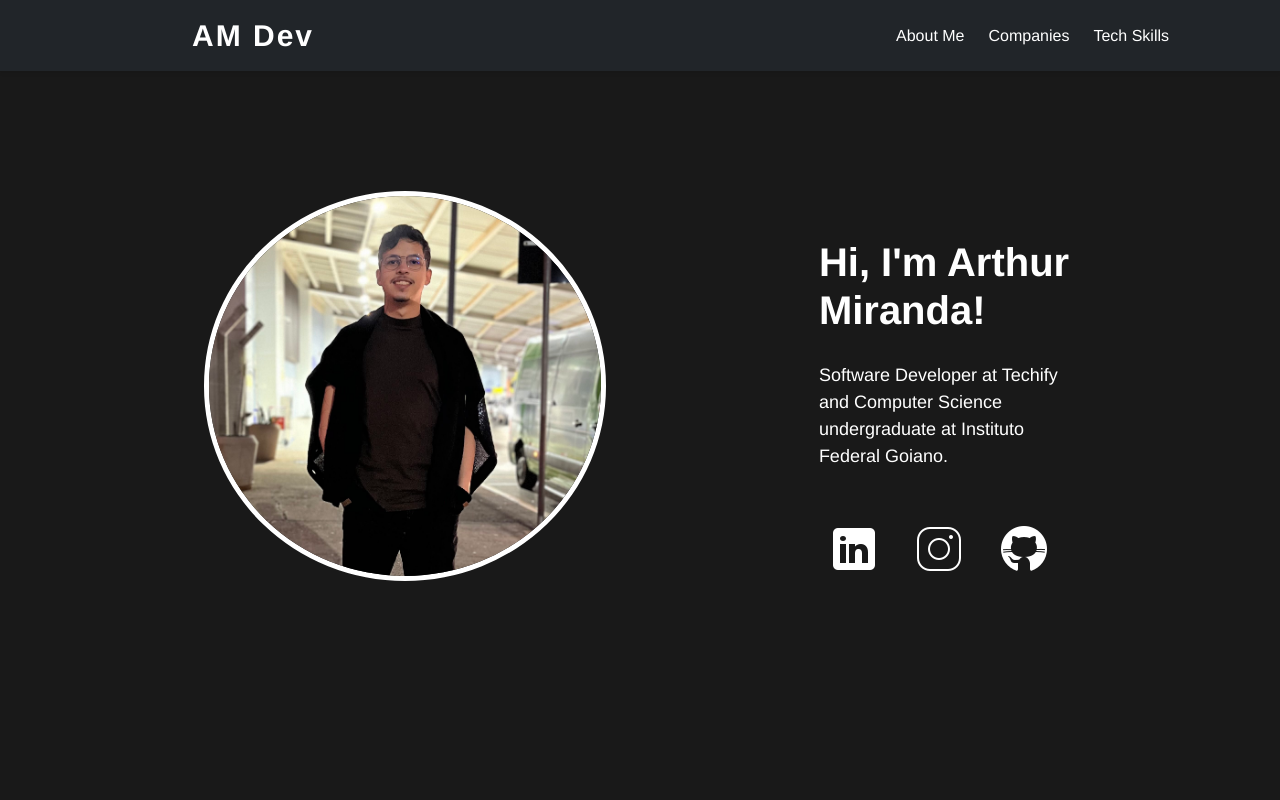
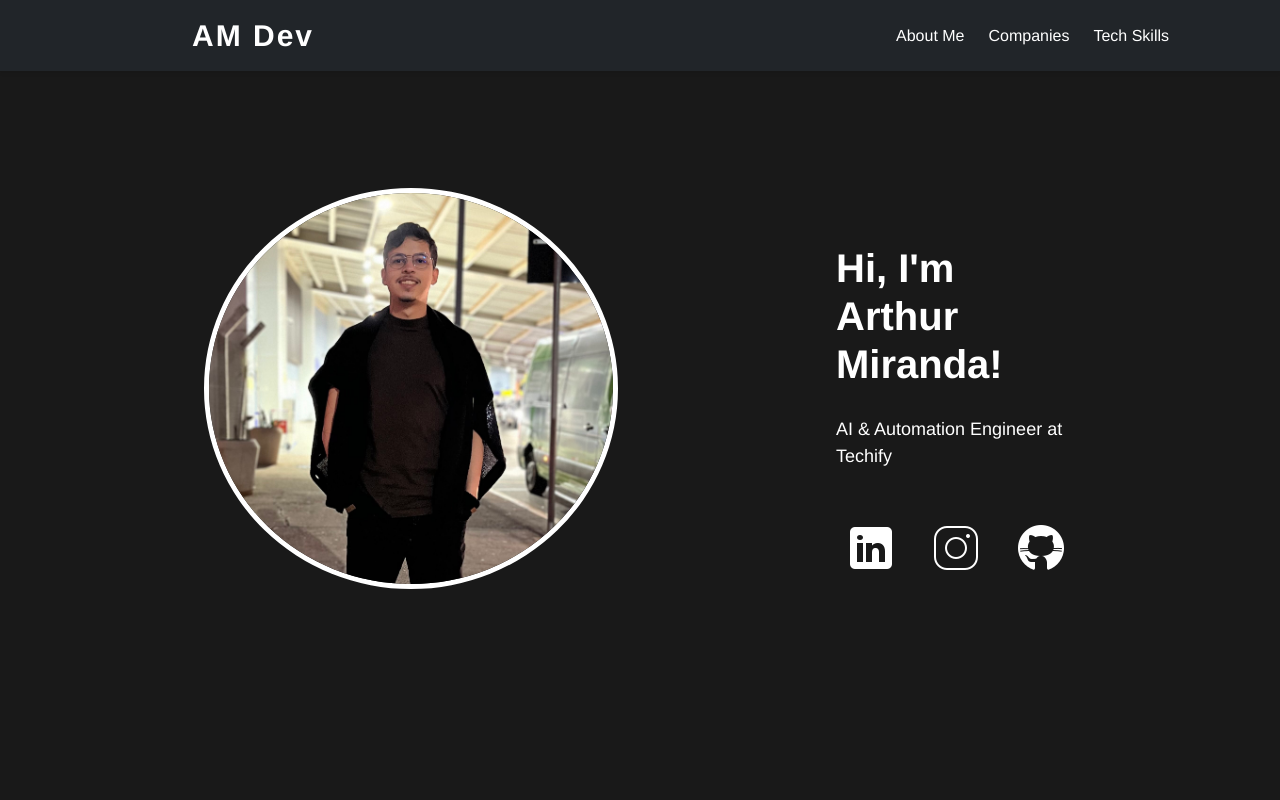
Before and after one commit to devarthurmiranda/vue-portfolio, a Vue app: page / in a window 1280 px wide. Shown: the top 800 px of the page. Built offline with nearby package versions, Linux system fonts and the light colour scheme; the HTML template or start-up script is replaced by a standard one.

Commit message:
Update intro description to reflect new role

```diff
--- a/data/intro.js
+++ b/data/intro.js
@@ -1,6 +1,6 @@
 let intro = {
     title: "Hi, I'm Arthur Miranda!",
-    description: "Software Developer at Techify and Computer Science undergraduate at Instituto Federal Goiano."
+    description: "AI & Automation Engineer at Techify"
 
 };
 
```
